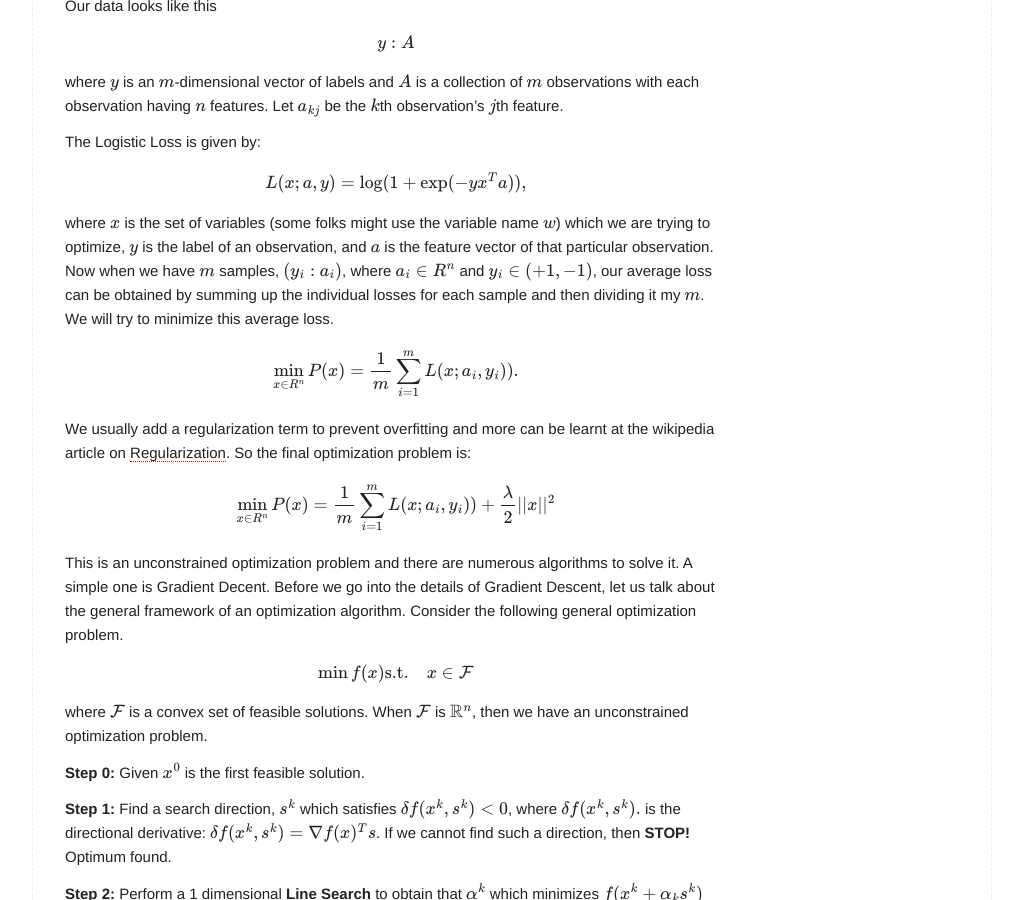
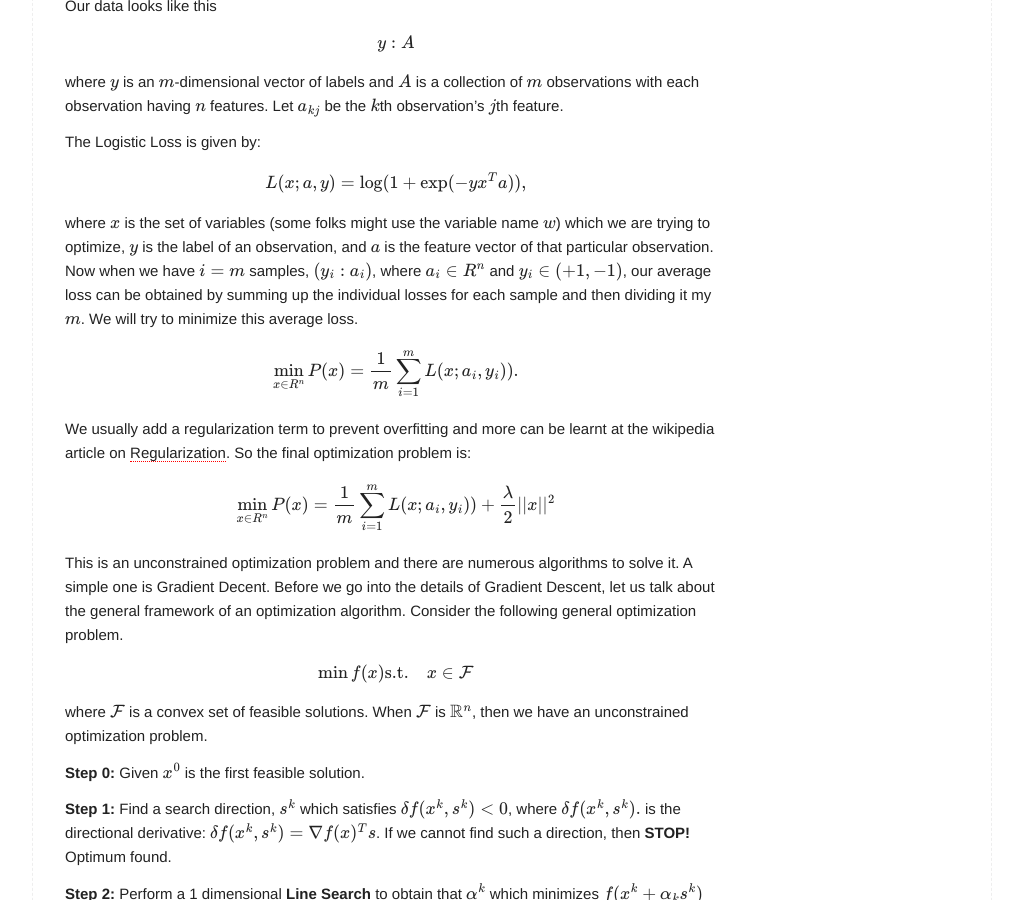
Before and after one commit to CGudapati/cgudapati.github.io, a Jekyll site: the page built from _posts/2019-08-29-Supervised-Learning-Gradient_descent.markdown, in a window 1280 px wide and 900 px high, scrolled down 802 px. Shown: the whole window, without its empty margins (128-1151 px from the left). Built offline with Jekyll 4.4.1, drawn with Linux system fonts in a browser that asks for light colours; formulas are drawn with MathJax 3.

```diff
--- a/_posts/2019-08-29-Supervised-Learning-Gradient_descent.markdown
+++ b/_posts/2019-08-29-Supervised-Learning-Gradient_descent.markdown
@@ -32,7 +32,7 @@ $$
 L(x; a,y) = \log(1+\exp(-yx^{T}a)),
 $$
 
-where $x$ is the set of variables (some folks might use the variable name $w$) which we are trying to optimize, $y$ is the label of an observation, and $a$ is the feature vector of that particular observation.  Now when we have $m$ samples, $ (y_{i}: a_{i}) $, where $a_{i} \in R^{n}$ and $y_i \in {(+1, -1)}$, our average loss can be obtained by summing up the individual losses for each sample and then dividing it my $m$. We will try to minimize this average loss.
+where $x$ is the set of variables (some folks might use the variable name $w$) which we are trying to optimize, $y$ is the label of an observation, and $a$ is the feature vector of that particular observation.  Now when we have $i = m$ samples, $ (y_{i}: a_{i}) $, where $a_{i} \in R^{n}$ and $y_i \in {(+1, -1)}$, our average loss can be obtained by summing up the individual losses for each sample and then dividing it my $m$. We will try to minimize this average loss.
 
 
 $$
```
